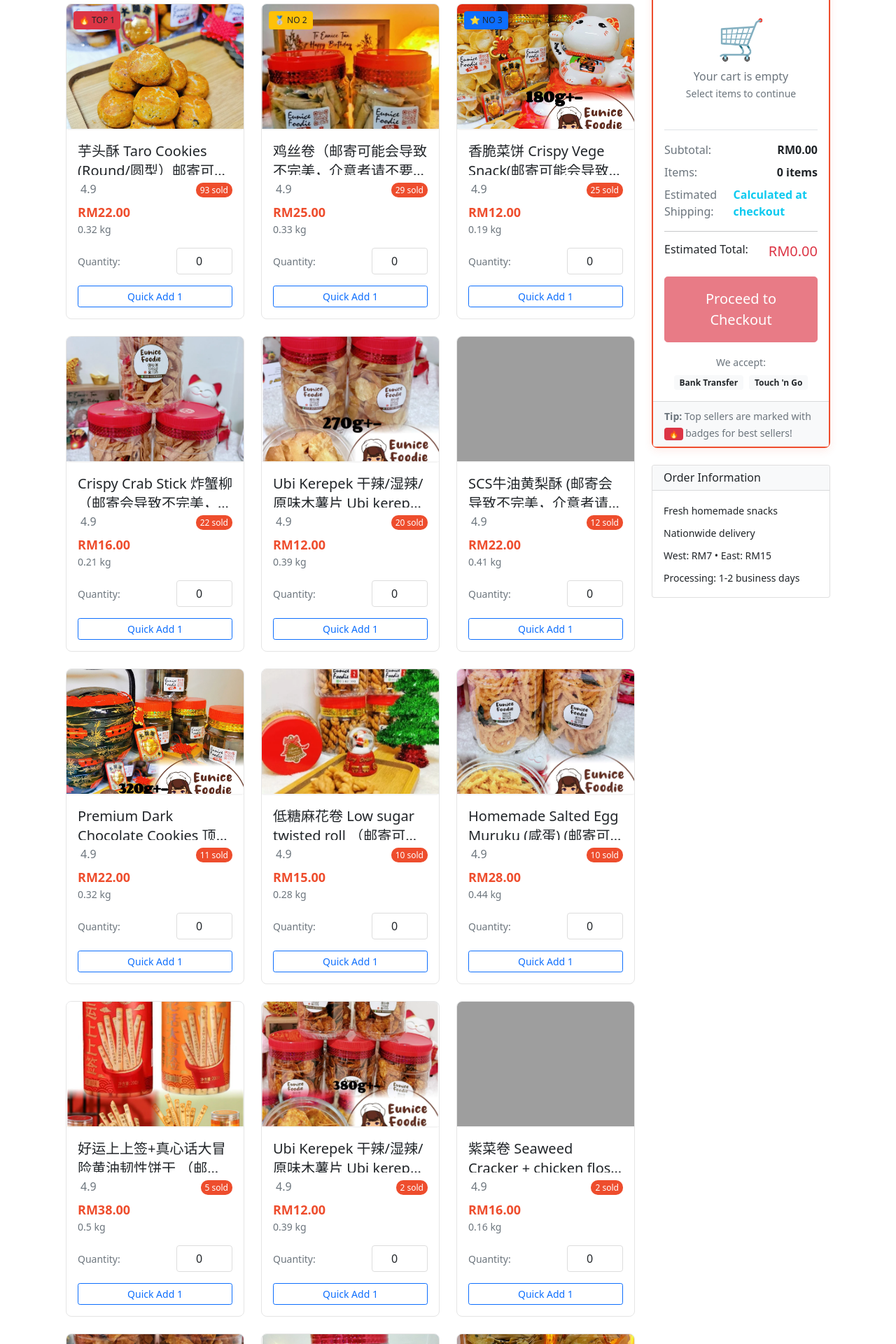
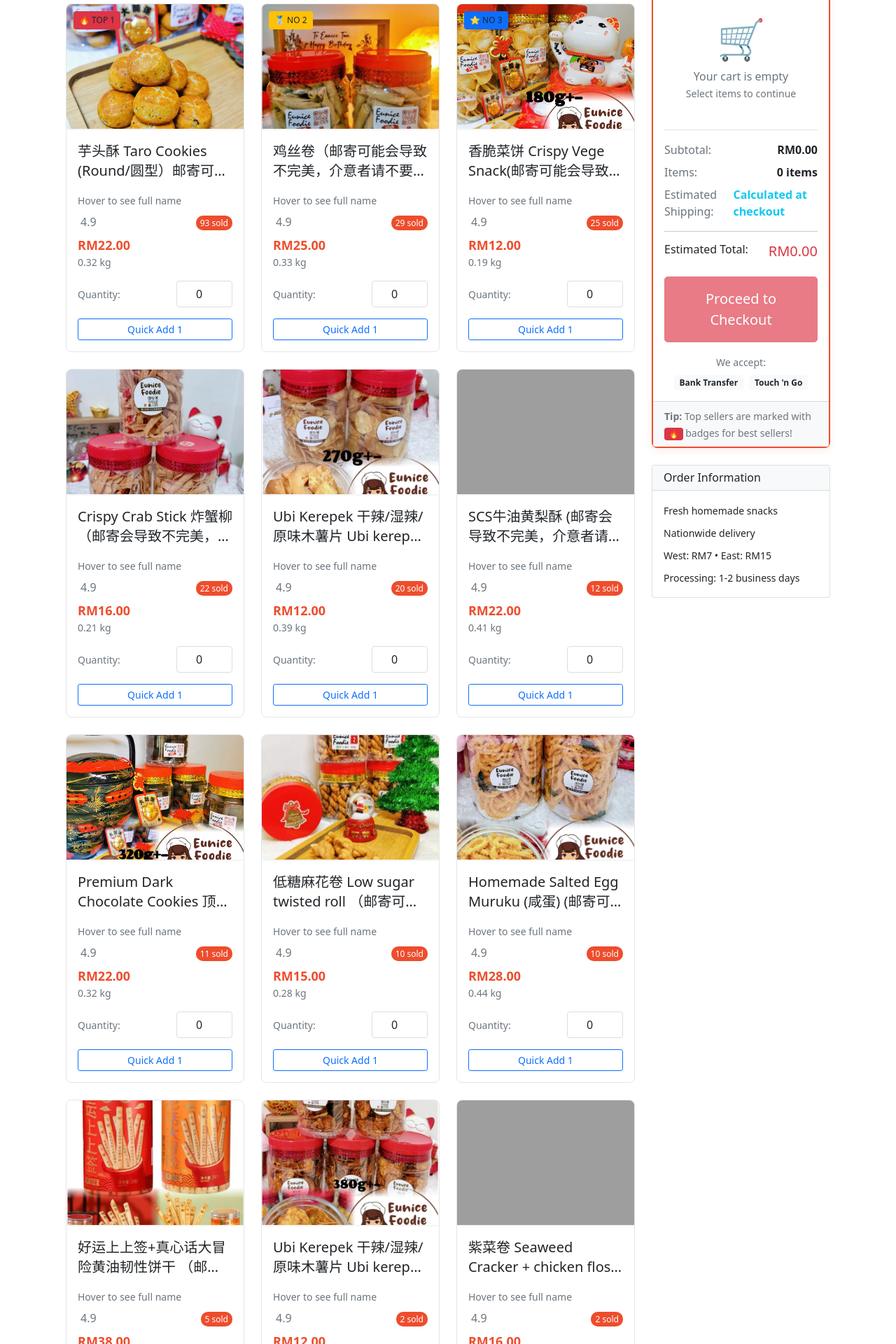
Before and after one commit to digitusadvert-lang/eunicefoodie, a Flask app: page /user/products in a window 1280 px wide. Shown: the part 313-2233 px from the top of the page at 70% size. Run offline with Flask 3, Linux system fonts and the light colour scheme; data comes from the database, SQL or seed files in the repository; both versions use the stored data as it was after the commit; some libraries are stand-ins or nearby versions; grey boxes are pictures that could not be loaded.

Commit message:
edit tracking and user product name

```diff
--- a/app.py
+++ b/app.py
@@ -1145,6 +1145,7 @@ def add_tracking_number(order_id):
     g.conn.commit()
 
     # Send Telegram notification
+
     message = f"🚚 *ORDER SHIPPED*\n\n"
     message += f"📦 Order ID: {order_id}\n"
     message += f"👤 Customer: {order['customer_name']}\n"
--- a/templates/user_products.html
+++ b/templates/user_products.html
@@ -53,14 +53,42 @@
         font-size: 18px;
     }
 
+    .product-name-container {
+        position: relative;
+        margin-bottom: 8px;
+        min-height: 48px;
+    }
+
     .product-name {
         display: -webkit-box;
         -webkit-line-clamp: 2;
         -webkit-box-orient: vertical;
         overflow: hidden;
-        height: 48px;
         line-height: 1.4;
-        margin-bottom: 8px;
+        margin-bottom: 0;
+        cursor: pointer;
+        transition: color 0.2s;
+    }
+
+    .product-name:hover {
+        color: #ee4d2d;
+    }
+
+    .product-name-full {
+        display: none;
+        position: absolute;
+        top: 0;
+        left: 0;
+        background: white;
+        border: 1px solid #ddd;
+        border-radius: 4px;
+        padding: 8px 12px;
+        box-shadow: 0 4px 12px rgba(0,0,0,0.1);
+        z-index: 100;
+        width: 100%;
+        max-width: 300px;
+        line-height: 1.4;
+        font-size: 14px;
     }
 
     .quantity-selector {
@@ -102,6 +130,36 @@
         justify-content: center;
         background: linear-gradient(135deg, #f5f7fa 0%, #c3cfe2 100%);
         border-bottom: 1px solid #f5f5f5;
+    }
+
+    /* Tooltip for long names */
+    .product-tooltip {
+        position: relative;
+        display: inline-block;
+    }
+
+    .product-tooltip .tooltip-text {
+        visibility: hidden;
+        width: 200px;
+        background-color: #333;
+        color: #fff;
+        text-align: center;
+        border-radius: 6px;
+        padding: 8px;
+        position: absolute;
+        z-index: 1000;
+        bottom: 125%;
+        left: 50%;
+        transform: translateX(-50%);
+        opacity: 0;
+        transition: opacity 0.3s;
+        font-size: 13px;
+        line-height: 1.4;
+    }
+
+    .product-tooltip:hover .tooltip-text {
+        visibility: visible;
+        opacity: 1;
     }
 </style>
 
@@ -206,10 +264,22 @@
 
                             <!-- Product Info -->
                             <div class="p-3">
-                                <!-- Product Name -->
-                                <h5 class="product-name" title="{{ product.name }}">
-                                    {{ product.name }}
-                                </h5>
+                                <!-- Product Name with Tooltip -->
+                                <div class="product-name-container">
+                                    <div class="product-tooltip">
+                                        <h5 class="product-name mb-2" data-full-name="{{ product.name }}">
+                                            {{ product.name }}
+                                        </h5>
+                                        {% if product.name|length > 30 %}
+                                        <span class="tooltip-text">{{ product.name }}</span>
+                                        {% endif %}
+                                    </div>
+                                    {% if product.name|length > 30 %}
+                                    <small class="text-muted d-block mt-1">
+                                        <i class="fas fa-info-circle"></i> Hover to see full name
+                                    </small>
+                                    {% endif %}
+                                </div>
 
                                 <!-- Sales & Rating -->
                                 <div class="d-flex justify-content-between align-items-center mb-2">
@@ -432,6 +502,44 @@ document.addEventListener('DOMContentLoaded', function() {
     // Quick add buttons
     const quickAddButtons = document.querySelectorAll('.quick-add');
 
+    // Product name hover functionality
+    const productNames = document.querySelectorAll('.product-name');
+    productNames.forEach(nameElement => {
+        const fullName = nameElement.dataset.fullName;
+        nameElement.addEventListener('click', function() {
+            // Create a modal or alert to show full name
+            const modal = document.createElement('div');
+            modal.className = 'modal fade';
+            modal.id = 'productNameModal';
+            modal.innerHTML = `
+                <div class="modal-dialog modal-dialog-centered">
+                    <div class="modal-content">
+                        <div class="modal-header">
+                            <h5 class="modal-title">Product Name</h5>
+                            <button type="button" class="btn-close" data-bs-dismiss="modal"></button>
+                        </div>
+                        <div class="modal-body">
+                            <p class="lead">${fullName}</p>
+                        </div>
+                        <div class="modal-footer">
+                            <button type="button" class="btn btn-secondary" data-bs-dismiss="modal">Close</button>
+                        </div>
+                    </div>
+                </div>
+            `;
+            document.body.appendChild(modal);
+
+            // Show the modal
+            const bootstrapModal = new bootstrap.Modal(modal);
+            bootstrapModal.show();
+
+            // Remove modal from DOM after hiding
+            modal.addEventListener('hidden.bs.modal', function () {
+                document.body.removeChild(modal);
+            });
+        });
+    });
+
     function updateCartSummary() {
         let items = [];
         let totalQuantity = 0;
@@ -475,8 +583,15 @@ document.addEventListener('DOMContentLoaded', function() {
 
             items.forEach((item, index) => {
                 if (index < 5) { // Show first 5 items
+                    // Truncate name for display but show full name on hover
+                    const displayName = item.name.length > 20 ?
+                        `<span class="product-tooltip">${item.name.substring(0, 20)}...
+                            <span class="tooltip-text" style="font-size: 12px;">${item.name}</span>
+                        </span>` :
+                        item.name;
+
                     html += `<tr>
-                        <td><small>${item.name.substring(0, 20)}${item.name.length > 20 ? '...' : ''}</small></td>
+                        <td><small>${displayName}</small></td>
                         <td class="text-end">${item.quantity}</td>
                         <td class="text-end"><strong>RM${item.total.toFixed(2)}</strong></td>
                     </tr>`;
```
Also changed, not shown: static/product_images/product_20260129_111606_64ed8dc6_seaweed_cracker.png (deleted), static/product_images/product_20260130_182134_44909119_Crispy_seawead_cracker.png (added), store.db, 1 other file.
